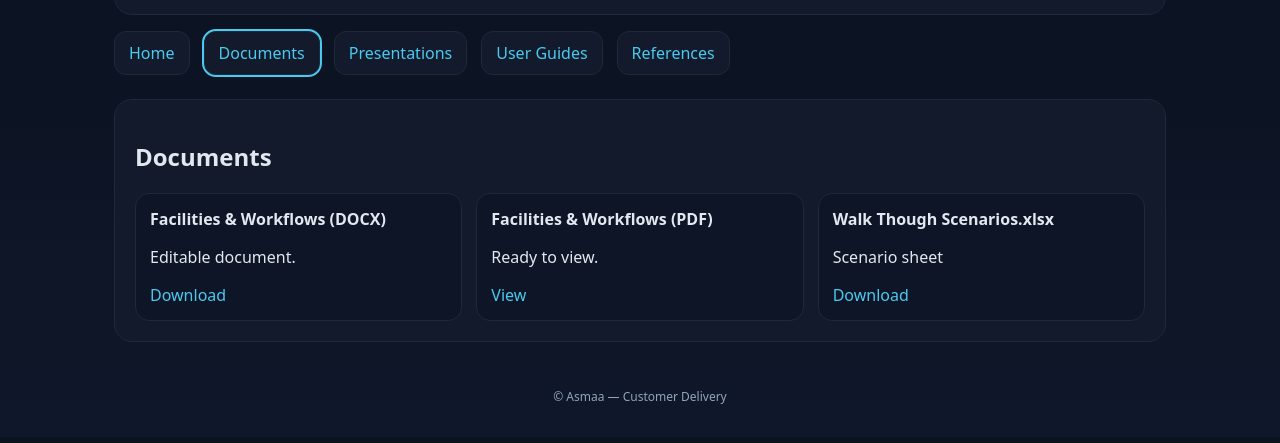
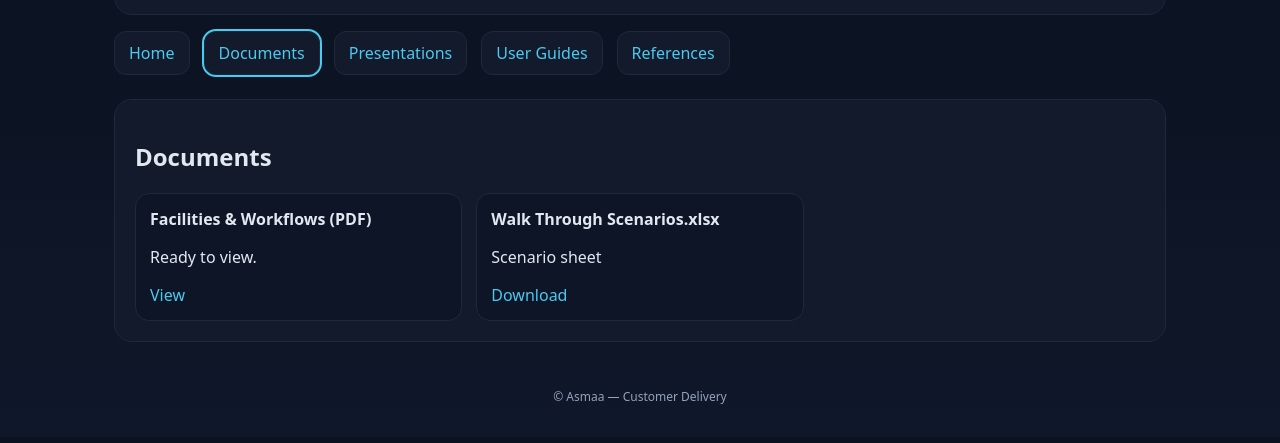
Before and after one commit to MohamedOmara7/Scrap-Project-WalkThrough, a plain HTML site: page documents.html in a window 1280 px wide. Shown: the part 91-534 px from the top of the page. Drawn offline with Linux system fonts and the light colour scheme.

Commit message:
Add files via upload

```diff
--- a/documents.html
+++ b/documents.html
@@ -27,8 +27,8 @@
 <div class="card">
   <h2>Documents</h2>
   <div class="list">
-    <div class="item"><h3>Facilities & Workflows (DOCX)</h3><p>Editable document.</p><a href="assets/documents/Facilities and Workflows.docx" download>Download</a></div><div class="item"><h3>Facilities & Workflows (PDF)</h3><p>Ready to view.</p><a href="assets/documents/Facilities and Workflows.pdf" target="_blank">View</a></div>
-  <div class="item"><h3>Walk Though Scenarios.xlsx</h3><p>Scenario sheet</p><a href="assets/documents/Walk Though Scenarios.xlsx" download>Download</a></div></div>
+    <div class="item"><h3>Facilities & Workflows (PDF)</h3><p>Ready to view.</p><a href="assets/documents/Facilities and Workflows.pdf" target="_blank">View</a></div>
+    <div class="item"><h3>Walk Through Scenarios.xlsx</h3><p>Scenario sheet</p><a href="assets/documents/Walk Though Scenarios.xlsx" download>Download</a></div></div>
 </div>
 
     <div class="footer">© Asmaa — Customer Delivery</div>
```
